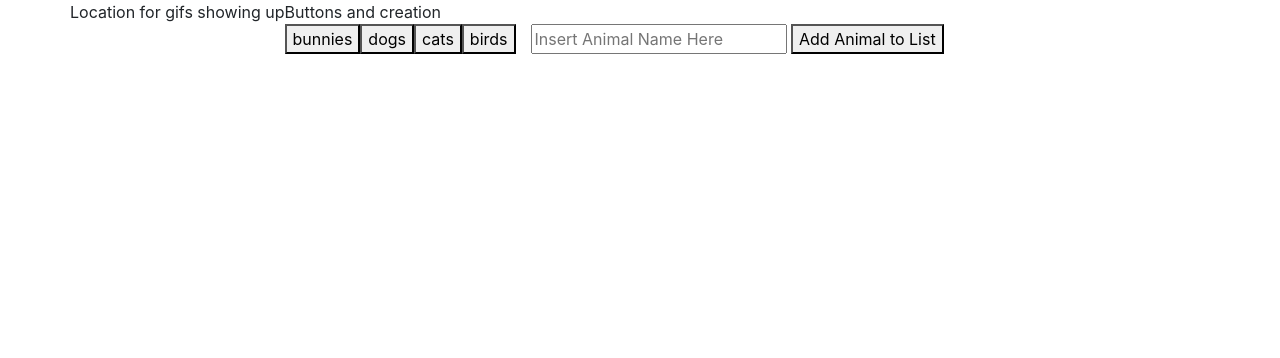
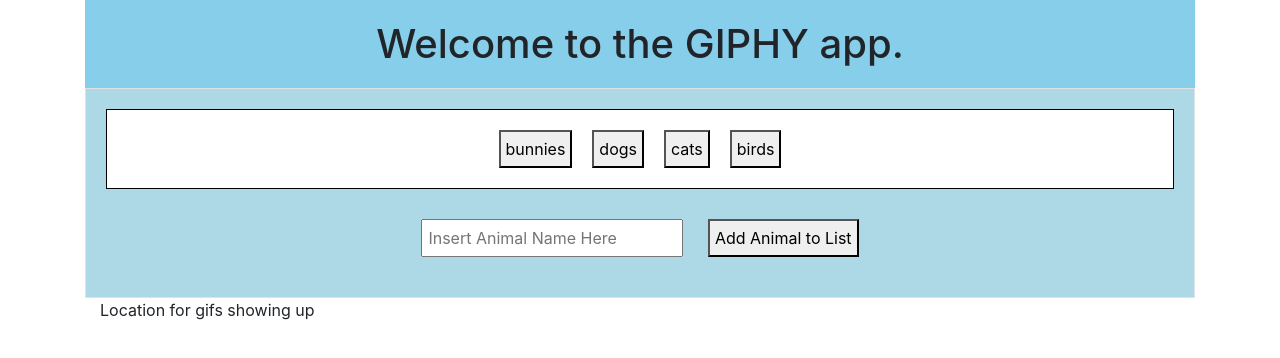
Before and after one commit to xryswelter/GIPHY-project, a plain HTML site: page index.html in a window 1280 px wide. Drawn offline with nearby package versions, Linux system fonts and the light colour scheme.

Commit message:
final commit for animal GIPHY Project

```diff
--- a/assets/CSS/style.css
+++ b/assets/CSS/style.css
@@ -0,0 +1,50 @@
+.jif{
+    height:200px;
+    max-width:300px;
+    margin:10px;
+}
+#gifsDisplay{
+    display:flex;
+    flex-direction: row;
+    flex-wrap:wrap;
+    justify-content: space-between;
+}
+p{
+    text-align: center;
+}
+.hero{
+    text-align:center;
+    padding:20px;
+    font-size:40px;
+    background-color: skyblue;
+    margin:0px;
+}
+#gifsButtons{
+    margin: 10px;
+    justify-content:center;
+    border: 1px solid black;
+    padding:10px;
+    background-color: white;
+}
+.animals {
+    margin:10px;
+}
+form{
+    margin:10px;
+    padding:20px;
+    text-align:center;
+}
+input + button{
+    margin-left:20px;
+}
+input, button{
+    padding:5px;
+}
+.border{
+    margin:0;
+    padding:10px;
+    background-color: lightblue;
+}
+.shade{
+    margin:0;
+}
--- a/assets/JavaScript/java.js
+++ b/assets/JavaScript/java.js
@@ -8,7 +8,7 @@ $(document).ready(function () {
     function createButtons() {
         for (let i = 0; i < topics.length; i++) {
             let button = $('<button>');
-            button.val(topics[i]).text(topics[i]).addClass('buttons');
+            button.val(topics[i]).text(topics[i]).addClass('buttons').addClass('animals');
             // making sure values are added to buttons
             let value = button.val();
             console.log(value);
@@ -27,17 +27,15 @@ $(document).ready(function () {
         } else {
             topics.push(values);
             let button = $('<button>');
-            button.val(values).text(values).addClass('buttons');
+            button.val(values).text(values).addClass('buttons').addClass('animals');
             $('#gifsButtons').append(button);
         }
     })
 
-    $('.buttons').on('click',function(event){
+    $(document).on('click','.buttons',function(event){
         event.preventDefault();
+        $('#gifsDisplay').empty();
         console.log('derp');
-        //Setting API key
-        // let apiKey = 'N5NWVyFyj72fV7L3grGZOd9vF6pc1FXF';
-        // let limit = 10;
         let searchTopic = $(this).val();
         let requests = `http://api.giphy.com/v1/gifs/search?q=${searchTopic}&api_key=N5NWVyFyj72fV7L3grGZOd9vF6pc1FXF&limit=10`;
         console.log(searchTopic);
@@ -59,20 +57,38 @@ $(document).ready(function () {
             });
     }
 
-    function createJifs(reponse){
+    function createJifs(response){
+        console.log(response.data);
         let jif= response.data;
 
         for (let i =0; i<jif.length;i++){
             let newDiv = $('<div>');
             let p = $('<p>');
-            p.text(jif[i].rating);
+            p.text('Rated: ' + jif[i].rating.toUpperCase());
             let jifImage = $('<img>');
-            jifImage.attr("src", jif[i].images.fixed_height.url);
+            jifImage.attr("src", jif[i].images.fixed_height_still.url);
+            jifImage.attr('data-animate', jif[i].images.preview_gif.url);
+            jifImage.attr('data-still', jif[i].images.fixed_height_still.url);
+            jifImage.attr('data-state','still');
+            jifImage.addClass('jif');
+            newDiv.append(jifImage);
             newDiv.append(p);
-            newDiv.append(jifImage);
-            $('#gifsDisplay').append
+            $('#gifsDisplay').append(newDiv);
+            $('.shade').css('background-color', 'azure')
         }
     }
+
+    $(document).on('click','.jif',function(){
+        var state = $(this).attr("data-state");
+
+        if (state === "still") {
+            $(this).attr("src", $(this).attr("data-animate"));
+            $(this).attr("data-state", "animate");
+          } else {
+            $(this).attr("src", $(this).attr("data-still"));
+            $(this).attr("data-state", "still");
+          }
+    })
     // 1. Before you can make any part of our site work, you need to create an array of strings, each one related to a topic that interests you. Save it to a variable called `topics`.
     //    * We chose animals for our theme, but you can make a list to your own liking.
 
--- a/index.html
+++ b/index.html
@@ -8,21 +8,21 @@
     <meta name="viewport" content="width=device-width, initial-scale=1">
     <link rel="stylesheet" href="https://stackpath.bootstrapcdn.com/bootstrap/4.1.1/css/bootstrap.min.css" integrity="sha384-WskhaSGFgHYWDcbwN70/dfYBj47jz9qbsMId/iRN3ewGhXQFZCSftd1LZCfmhktB"
         crossorigin="anonymous">
-    <!-- <link rel="stylesheet" type="text/css" media="screen" href="assets/CSS/stle.css" /> -->
+    <link rel="stylesheet" href="assets/CSS/style.css" />
 </head>
 
 <body>
     <div class="container">
-        <div class="row">
-            <div class="col-md-09" id="gifsDisplay">Location for gifs showing up</div>
-            <div class="col-md-03">Buttons and creation
-                <div class="row buttonz">
-                    <div class="col-md" id="gifsButtons"></div>
+        <h1 class="hero">Welcome to the GIPHY app.</h1>
+        <div class="border">
+            <div class="row" id="gifsButtons"></div>
             <form>
                 <input type="text" class="addTopic" placeholder="Insert Animal Name Here">
                 <button class="addOn buttons">Add Animal to List</button>
             </form>
         </div>
+        <div class="container row shade">
+            <div class="col-md-09" id="gifsDisplay">Location for gifs showing up</div>
         </div>
     </div>
     </container>
```
Lines whose indentation alone changed are shown as unchanged.
